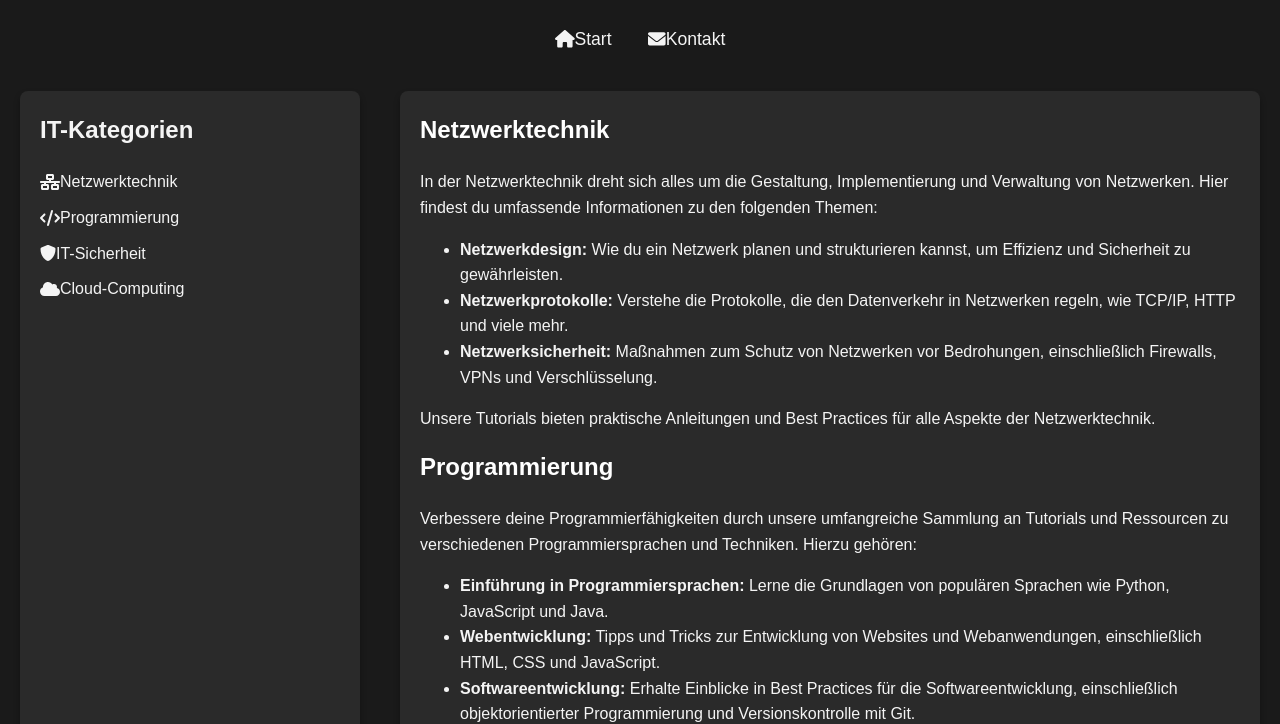
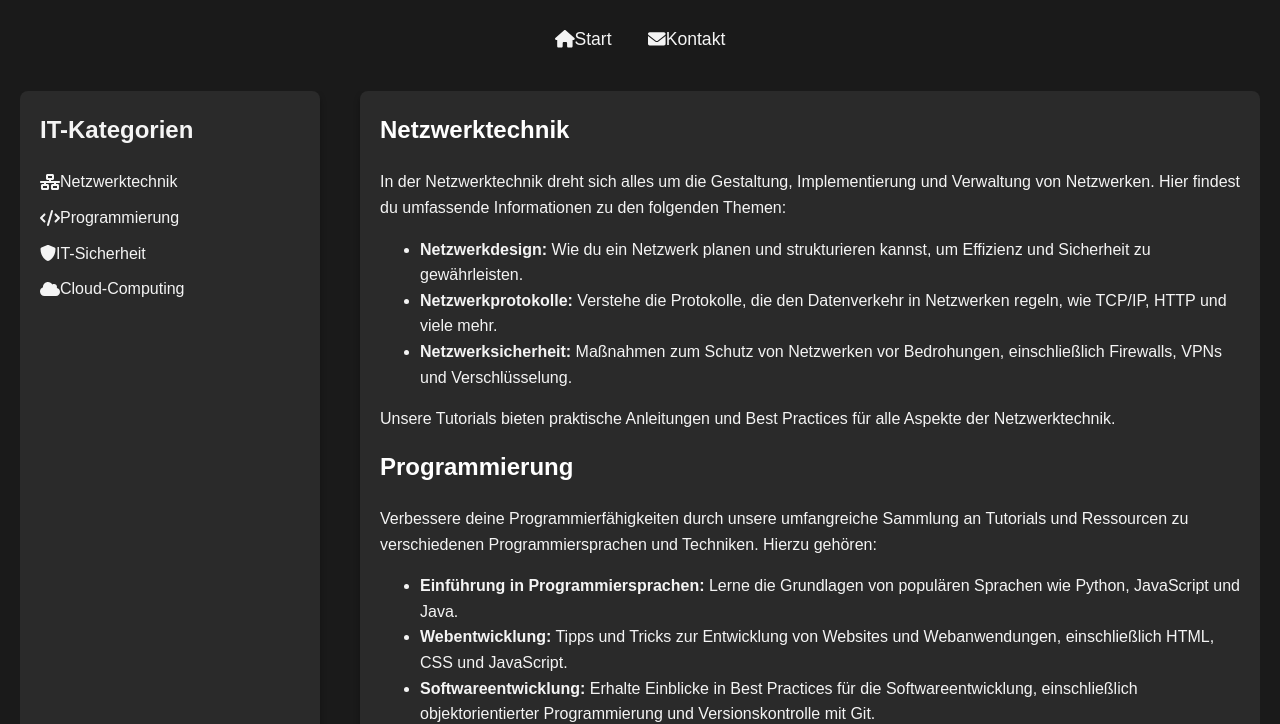
Before and after one commit to lll-llllIIII/Elektrotechnik, a plain HTML site: page it.html in a window 1280 px wide. Shown: the part 77-801 px from the top of the page. Drawn offline with Linux system fonts and the light colour scheme.

Commit message:
Add files via upload

```diff
--- a/styles.css
+++ b/styles.css
@@ -8,6 +8,13 @@ body {
     color: #f4f4f4;
     transition: background-color 0.3s ease, color 0.3s ease;
     overflow-x: hidden; /* Verhindert horizontales Scrollen */
+    box-sizing: border-box; /* Inklusive Padding und Border in der Breite */
+}
+
+*,
+*::before,
+*::after {
+    box-sizing: inherit; /* Vererbt box-sizing auf alle Elemente */
 }
 
 header {
@@ -53,11 +60,12 @@ nav a:hover {
     flex-direction: row;
     margin: 20px;
     gap: 20px; /* Abstand zwischen Sidebar und Content */
+    overflow: hidden; /* Verhindert das Überlaufen von Inhalten */
 }
 
 /* Sidebar */
 .sidebar {
-    flex: 0 0 300px; /* Festgelegte Breite */
+    flex: 0 0 300px; /* Feste Breite für Sidebar */
     padding: 20px;
     background: #2a2a2a;
     color: #f4f4f4;
```
